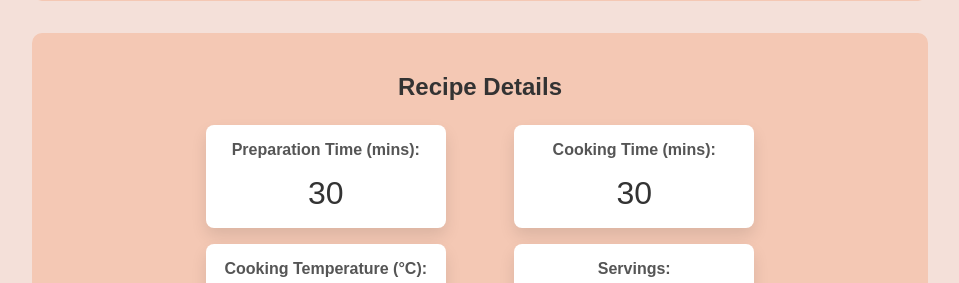
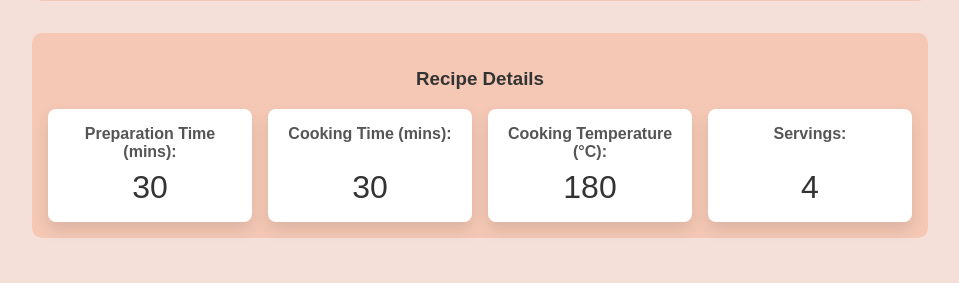
Before and after one commit to David-ssnd/WSE-Project, a PHP site: page /recipe-page/ in a window 1280 px wide. Shown: the part 924-1207 px from the top of the page, without its empty margins (160-1119 px from the left). Run offline with PHP 8.4, Linux system fonts and the light colour scheme.

Commit message:
recipe details fix

```diff
--- a/recipe-page/index.html
+++ b/recipe-page/index.html
@@ -70,8 +70,9 @@
                 </ul>
             </div>
         </div>
+        <div class="recipe-details-container">
+            <h3>Recipe Details</h3>
             <div class="recipe-details">
-            <h3>Recipe Details</h3>
                 <div class="detail-item">
                     <label for="prep-time">Preparation Time (mins):</label>
                     <p id="prep-time">30</p>
@@ -87,6 +88,7 @@
                 <div class="detail-item">
                     <label for="servings">Servings:</label>
                     <p id="servings">4</p>
+                </div>
             </div>
         </div>
         <div class="recipe-steps">
--- a/resources/styles.css
+++ b/resources/styles.css
@@ -762,6 +758,60 @@ body {
     /* neviem sa rozhodnut co s tym border radiusom */
 }
 
+/* recipe details */
+
+.recipe-details-container {
+    display: flex;
+    flex-direction: column;
+    align-items: center;
+    text-align: center;
+    margin-top: 2rem;
+    padding: 1rem;
+    width: calc(100% - 2rem);
+    border-radius: 0.625rem;
+    background-color: var(--navbar);
+    position: relative;
+}
+
+.recipe-details {
+    display: flex;
+    justify-content: space-between;
+    gap: 1rem;
+    width: 100%;
+}
+
+.recipe-details h3 {
+    margin-bottom: 1rem;
+    color: var(--primary);
+}
+
+.detail-item {
+    flex: 1;
+    min-width: 5rem;
+    display: flex;
+    flex-direction: column;
+    justify-content: space-between;
+    align-items: center;
+    gap: 0.5rem;
+    border-radius: 0.5rem;
+    background-color: var(--food-item-bg);
+    box-shadow: 0 0.5rem 1rem rgba(0, 0, 0, 0.1);
+    padding: 1rem;
+}
+
+.detail-item label {
+    font-weight: bold;
+    color: var(--secondary);
+}
+
+.detail-item p {
+    font-size: 2rem;
+    color: var(--primary);
+    margin: 0;
+}
+
+/* step */
+
 .step .food-image .image-preview {
     border-top-right-radius: 0;
 }
@@ -882,137 +998,3 @@ body {
     font-size: 0.875rem;
     color: var(--secondary);
 }
-
-/* recipe details */
-
-.recipe-details {
-    margin-top: 2rem;
-    padding: 1rem;
-    background-color: var(--food-item-bg);
-    border-radius: 0.625rem;
-    text-align: center;
-    width: calc(100% - 2rem);
-    background-color: var(--navbar);
-}
-
-.recipe-details h3 {
-    margin-bottom: 1rem;
-    color: var(--primary);
-}
-
-.detail-item {
-    display: inline-flex;
-    flex-direction: column;
-    align-items: center;
-    margin-bottom: 1rem;
-    margin-left: 2rem;
-    margin-right: 2rem;
-    gap: 0.5rem;
-}
-
-.detail-item label {
-    margin-bottom: 0.5rem;
-    font-weight: bold;
-    color: var(--secondary);
-}
-
-.detail-item input {
-    padding: 0.5rem;
-    border: 1px solid var(--secondary);
-    border-radius: 0.3125rem;
-    font-size: 1rem;
-    background-color: var(--search-bar);
-    width: 4rem;
-}
-
-.recipe-details .recipe {
-    padding: 2rem;
-    background-color: var(--navbar);
-    color: var(--primary);
-}
-
-.recipe-details h3 {
-    text-align: center;
-    margin-bottom: 1.5rem;
-    color: var(--primary);
-    font-size: 1.5rem;
-    font-weight: bold;
-}
-
-.detail-item p {
-    font-size: 2rem;
-    color: var(--primary);
-    margin: 0;
-}
-
-.detail-item {
-    background-color: var(--food-item-bg);
-    box-shadow: 0 0.5rem 1rem rgba(0, 0, 0, 0.1);
-    border-radius: 0.5rem;
-    padding: 1rem;
-    width: 13rem;
-}
-
-.add-rating {
-    display: flex;
-    flex-direction: column;
-    gap: 1rem;
-    margin-top: 2rem;
-    background-color: var(--navbar);
-    border-radius: 0.5rem;
-}
-
-.add-rating textarea {
-    resize: vertical;
-    border: 1px solid var(--secondary);
-    border-radius: 0.3125rem;
-    padding: 0.5rem;
-    font-size: 1rem;
-    background-color: var(--search-bar);
-    margin-bottom: 2rem;
-    margin-left: 2rem;
-    margin-right: 2rem;
-    width: 90%;
-}
-
-.add-rating button {
-    padding: 0.5rem 1rem;
-    font-size: 1rem;
-    font-weight: bold;
-    border: none;
-    border-radius: 0.3125rem;
-    background-color: var(--button-bg);
-    color: var(--button);
-    cursor: pointer;
-    transition: background-color 0.3s ease;
-    margin-bottom: 2rem;
-}
-
-.add-rating button:hover {
-    background-color: var(--button);
-    color: var(--button-bg);
-}
-
-.add-rating label {
-    margin: 0;
-    font-weight: bold;
-    color: var(--primary);
-}
-
-.star-rating {
-    display: flex;
-    gap: 5px;
-    justify-content: center;
-    margin-bottom: 1rem;
-}
-
-.star {
-    font-size: 2rem;
-    color: lightgray;
-    cursor: pointer;
-    text-shadow: 0 0 3px black;
-}
-
-.star.hover, .star.selected {
-    color: gold;
-}
```
Also changed, not shown: other parts of resources/styles.css (+67 -5 lines). Lines whose indentation alone changed are shown as unchanged.
